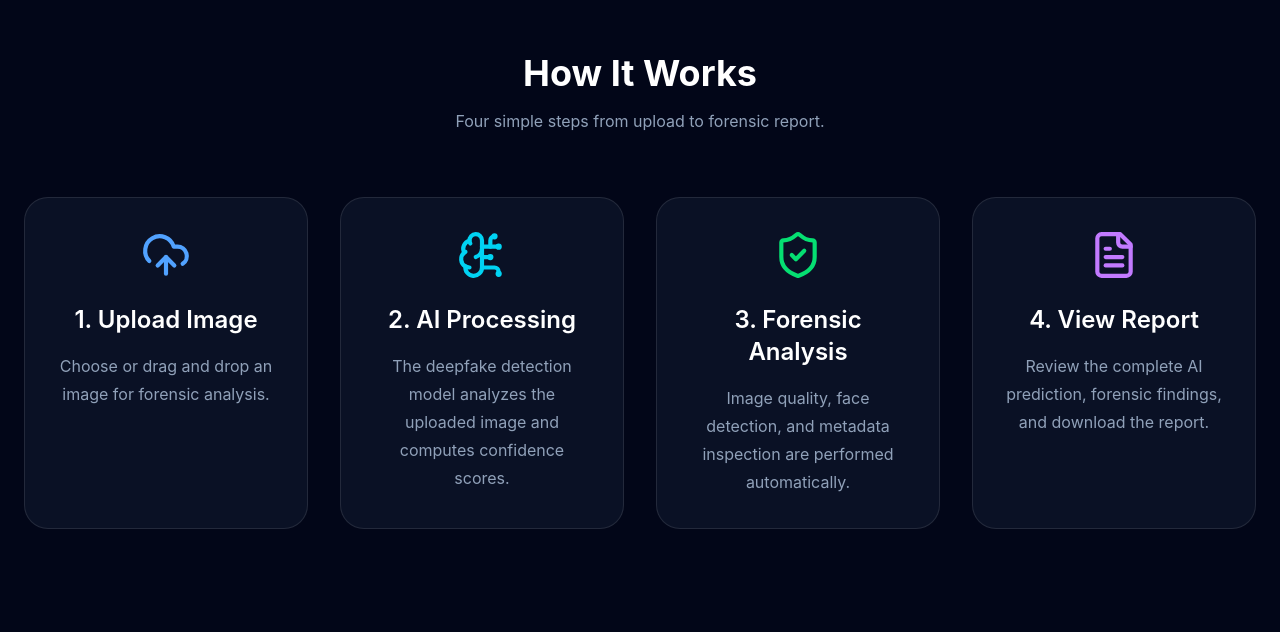
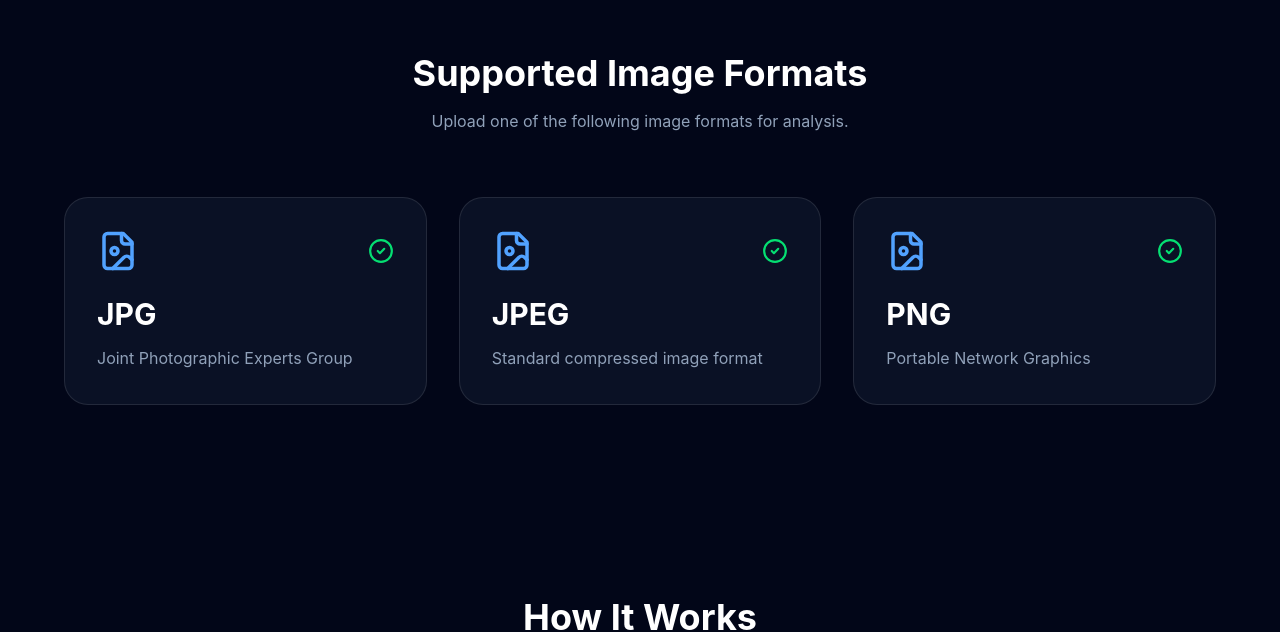
Before and after one commit to aryansingh192005/truthlens-ai, a React (Vite) app in the folder client/: page / in a window 1280 px wide. Shown: the part 3095-3727 px from the top of the page. Built offline with nearby package versions, Linux system fonts and the light colour scheme.

Commit message:
feat: complete professional landing page sections

```diff
--- /dev/null
+++ b/client/src/components/Limitations.jsx
@@ -0,0 +1,55 @@
+import { AlertTriangle } from "lucide-react";
+
+export default function Limitations() {
+  const limitations = [
+    "AI predictions are probabilistic and should not be treated as absolute proof.",
+    "Image quality, compression, and resolution can affect detection accuracy.",
+    "Heavily edited or partially cropped images may produce less reliable results.",
+    "TruthLens AI currently analyzes still images only. Video analysis is not yet supported.",
+    "The system is intended for educational, research, and demonstration purposes.",
+  ];
+
+  return (
+    <section className="bg-slate-950 px-6 py-24">
+      <div className="mx-auto max-w-5xl rounded-3xl border border-yellow-500/20 bg-yellow-500/5 p-10">
+
+        <div className="mb-8 flex items-center gap-4">
+
+          <AlertTriangle
+            size={42}
+            className="text-yellow-400"
+          />
+
+          <div>
+            <h2 className="text-4xl font-bold text-white">
+              Limitations
+            </h2>
+
+            <p className="mt-2 text-slate-400">
+              Please consider the following before interpreting analysis results.
+            </p>
+          </div>
+
+        </div>
+
+        <div className="space-y-5">
+
+          {limitations.map((item, index) => (
+            <div
+              key={index}
+              className="flex items-start gap-4 rounded-2xl border border-white/10 bg-slate-900/70 p-5"
+            >
+              <span className="mt-1 text-yellow-400">•</span>
+
+              <p className="leading-7 text-slate-300">
+                {item}
+              </p>
+            </div>
+          ))}
+
+        </div>
+
+      </div>
+    </section>
+  );
+}
--- /dev/null
+++ b/client/src/components/SupportedFormats.jsx
@@ -0,0 +1,72 @@
+import { FileImage, CheckCircle2 } from "lucide-react";
+
+export default function SupportedFormats() {
+  const formats = [
+    {
+      extension: "JPG",
+      description: "Joint Photographic Experts Group",
+    },
+    {
+      extension: "JPEG",
+      description: "Standard compressed image format",
+    },
+    {
+      extension: "PNG",
+      description: "Portable Network Graphics",
+    },
+  ];
+
+  return (
+    <section className="bg-slate-950 px-6 py-24">
+      <div className="mx-auto max-w-6xl">
+
+        <div className="mb-16 text-center">
+
+          <h2 className="text-4xl font-bold text-white">
+            Supported Image Formats
+          </h2>
+
+          <p className="mt-4 text-slate-400">
+            Upload one of the following image formats for analysis.
+          </p>
+
+        </div>
+
+        <div className="grid gap-8 md:grid-cols-3">
+
+          {formats.map((format) => (
+            <div
+              key={format.extension}
+              className="rounded-3xl border border-white/10 bg-slate-900/70 p-8 transition duration-300 hover:-translate-y-2 hover:border-blue-500"
+            >
+              <div className="flex items-center justify-between">
+
+                <FileImage
+                  size={42}
+                  className="text-blue-400"
+                />
+
+                <CheckCircle2
+                  size={26}
+                  className="text-green-400"
+                />
+
+              </div>
+
+              <h3 className="mt-6 text-3xl font-bold text-white">
+                {format.extension}
+              </h3>
+
+              <p className="mt-3 leading-7 text-slate-400">
+                {format.description}
+              </p>
+
+            </div>
+          ))}
+
+        </div>
+
+      </div>
+    </section>
+  );
+}
--- a/client/src/pages/Home.jsx
+++ b/client/src/pages/Home.jsx
@@ -3,11 +3,13 @@ import Hero from "../components/Hero";
 import Statistics from "../components/Statistics";
 import Features from "../components/Features";
 import TechStack from "../components/TechStack";
+import SupportedFormats from "../components/SupportedFormats";
 import HowItWorks from "../components/HowItWorks";
 import CTA from "../components/CTA";
 import UploadSection from "../components/UploadSection";
 import Testimonials from "../components/Testimonials";
 import FAQ from "../components/FAQ";
+import Limitations from "../components/Limitations";
 import Contact from "../components/Contact";
 import Footer from "../components/Footer";
 import ScrollToTop from "../components/ScrollToTop";
@@ -27,6 +29,8 @@ export default function Home() {
 
         <TechStack />
 
+        <SupportedFormats />
+
         <HowItWorks />
 
         <CTA />
@@ -36,6 +40,8 @@ export default function Home() {
         <Testimonials />
 
         <FAQ />
+
+        <Limitations />
 
         <Contact />
       </main>
```
